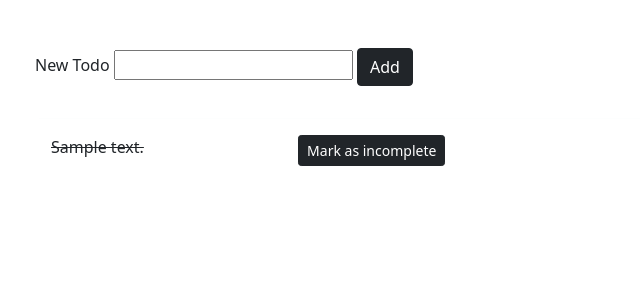
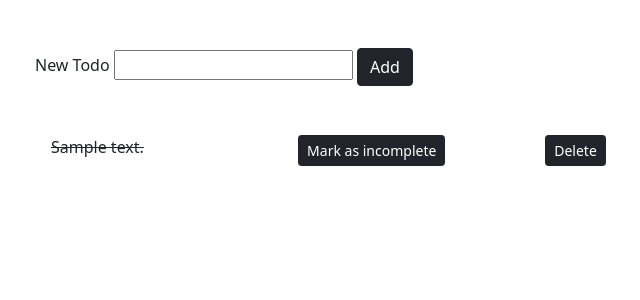
Before and after one commit to guru-1432/Flask-todo, a Flask app: page /todo in a window 1280 px wide. Shown: the part 56-356 px from the top of the page, without its empty margins (13-653 px from the left). Run offline with Flask 2, Linux system fonts and the light colour scheme; a user stored in the database is signed in; tables that the repository leaves empty hold one stand-in row (values such as "Sample post"); some libraries are stand-ins or nearby versions.

Commit message:
Delete functionality

```diff
--- a/flask_todo/routes.py
+++ b/flask_todo/routes.py
@@ -2,7 +2,7 @@ from flask import render_template,request,url_for,redirect,jsonify,flash
 from flask_todo import app,bcrypt,db
 from flask_todo.forms import register_form,login_form,todo_form
 from flask_todo.models import User,Todo
-from flask_login import login_user, current_user,logout_user
+from flask_login import login_user, current_user,logout_user,login_required
 
 @app.route('/')
 @app.route('/login',methods=['GET','POST'])
@@ -52,6 +52,7 @@ def todo():
             complete_data =Todo.query.filter_by(user_id = current_user.id,complete = True), form = form)
 
 @app.route('/update_todo',methods = ['POST'])
+@login_required
 def update_todo():
     todo_id=request.form.get("todo_id")
     status=request.form.get("todo_status")
@@ -71,3 +72,13 @@ def logout():
     print((current_user.id))
     logout_user()
     return redirect(url_for('login'))
+
+@app.route('/logout',methods = ['POST'])
+@login_required
+def delete_todo():
+    delete_todo = request.form.get('delete_todoid')
+    todo_item = Todo.query.get(delete_todo)
+    # Todo.query.delete(todo_item)
+    db.session.delete(todo_item)
+    db.session.commit()
+    return redirect(url_for('todo'))
--- a/flask_todo/templates/layout.html
+++ b/flask_todo/templates/layout.html
@@ -23,7 +23,10 @@
                 <li class = 'nav-item'>
                     <a class = "nav-link" href = "{{ url_for('logout') }}"> Logout</a>
                 </li>
-                <li>
+                <!-- <li class = 'nav-item'>
+                    <a class = "nav-link" href = "{{ url_for('todo') }}"> {{ current_user.get_id() }}</a>
+                </li> -->
+                <li class = 'nav-item'>
                     <a class = 'nav-link' href="{{ url_for('todo') }}">Todo</a>
                 </li>
             {% else %}
--- a/flask_todo/templates/todo.html
+++ b/flask_todo/templates/todo.html
@@ -14,10 +14,16 @@
         <div class = "col-4 text-dark">
             <form action = "{{ url_for('update_todo') }}" method = 'POST' >{{ todo.text }}
         </div>
-        <div class = "col-md-8">
+        <div class = "col-4">
             <input type="submit" value="Mark as complete" class="btn btn-light btn-sm">
             <input type = 'hidden' name = 'todo_id' value = {{ todo.id }}>
             <input type = 'hidden' name = 'todo_status' value = 1>
+        </form>
+    </div>
+        <div class = "col-4">
+            <form action = "{{ url_for('delete_todo') }}" method  = 'POST' >
+                <input type="submit" value="Delete" class="btn btn-dark btn-sm">
+                <input type="hidden" name="delete_todoid" value = {{ todo.id }}>
             </form>
         </div>
         {% endfor %}
@@ -26,10 +32,16 @@
         <div class = "col-4 text-dark">
             <form action = "{{ url_for('update_todo') }}" method = 'POST' ><s>{{ todo.text }}</s>
         </div>
-        <div class = "col-8">
+        <div class = "col-4">
         <input type="submit" value="Mark as incomplete" class="btn btn-dark btn-sm">
             <input type = 'hidden' name = 'todo_id' value = {{ todo.id }}>
             <input type = 'hidden' name = 'todo_status' value = 0>
+            </form>
+        </div>
+        <div class = "col-4">
+            <form action = "{{ url_for('delete_todo') }}" method  = 'POST' >
+                <input type="submit" value="Delete" class="btn btn-dark btn-sm">
+                <input type="hidden" name="delete_todoid" value = {{ todo.id }}>
             </form>
         </div>
             {% endfor %}
```
Also changed, not shown: flask_todo/models.py (+6 -1 lines).
